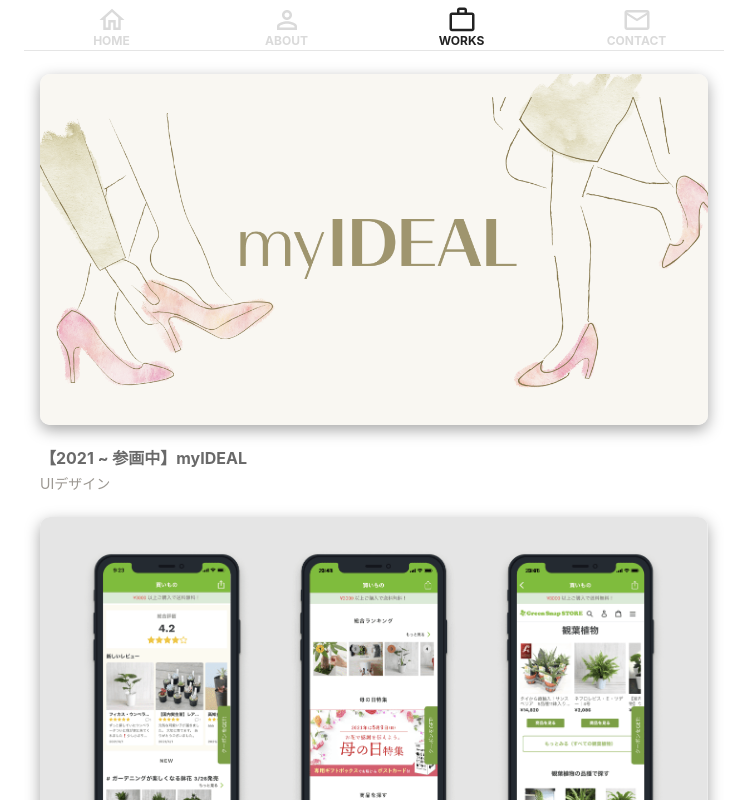
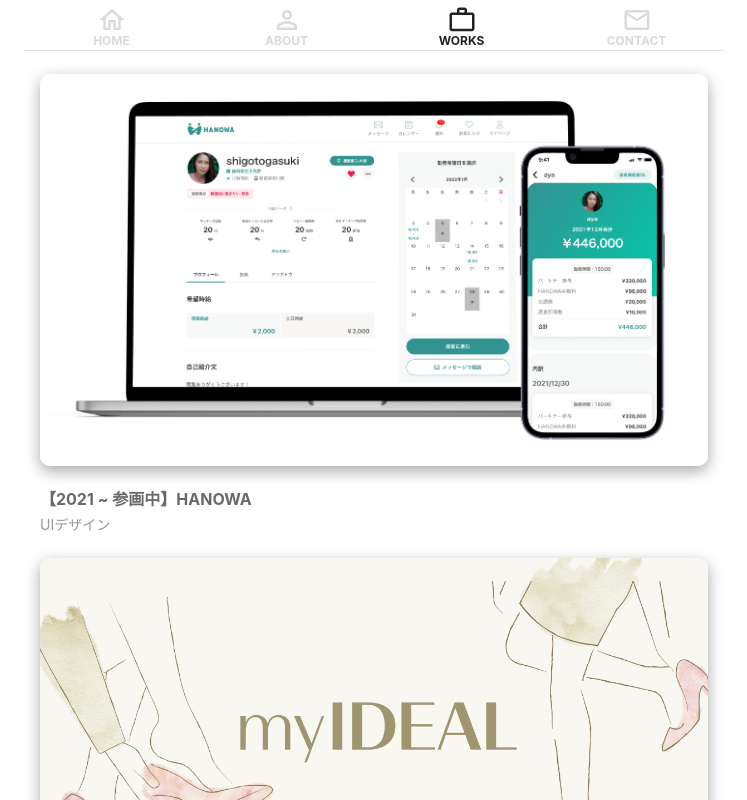
Before and after one commit to sai2017/chatbot-portfolio, a React (Create React App) app: page /works in a window 1280 px wide. Shown: the top 800 px of the page, without its empty margins (266-1013 px from the left). Built offline with nearby package versions, Linux system fonts and the light colour scheme.

Commit message:
fix works page

```diff
--- a/src/components/Work.tsx
+++ b/src/components/Work.tsx
@@ -15,6 +15,7 @@
 import WebPortfolioImage from '../assets/img/web_portfolio_image-min.jpg'
 import GreenSnapImage from '../assets/img/portfolio-greensnap-head.png'
 import MyIDEALImage from '../assets/img/myIDEAL_OGP.png'
+import HANOWAImage from '../assets/img/hanowa_firstview.png'
 import { SpinnerCircularFixed } from 'spinners-react';
 import { Link } from 'react-router-dom';
 
@@ -33,7 +34,13 @@
 
   const WorksDataset: WorkModel[] = [
     {
-      title: '【2021 ~ 参画中】myIDEAL',
+      title: '【2021 ~ 参画中】HANOWA',
+      role: 'UIデザイン',
+      imgSrc: HANOWAImage,
+      url: '/hanowa'
+    },
+    {
+      title: '【2021】myIDEAL',
       role: 'UIデザイン',
       imgSrc: MyIDEALImage,
       url: '/myideal'
```
